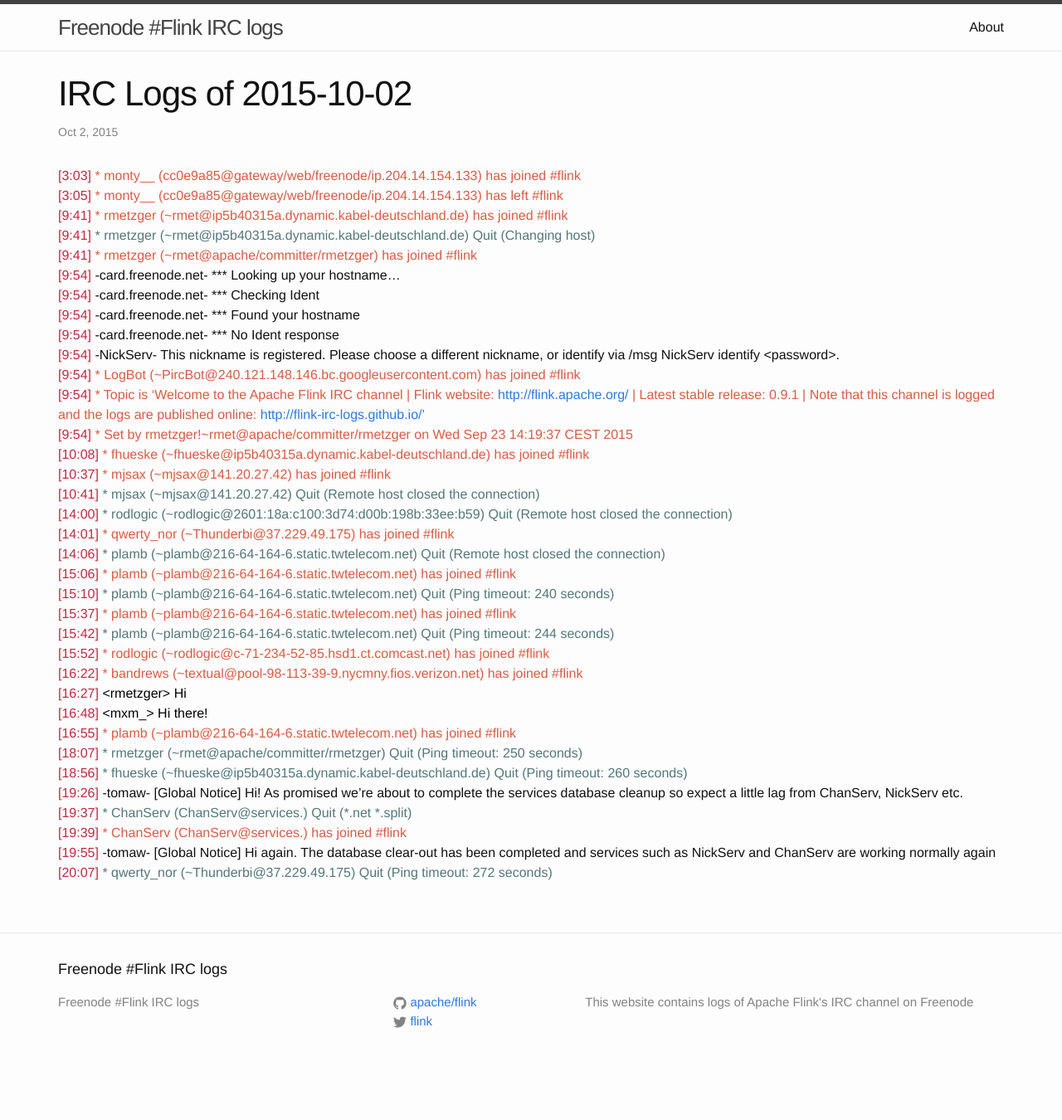
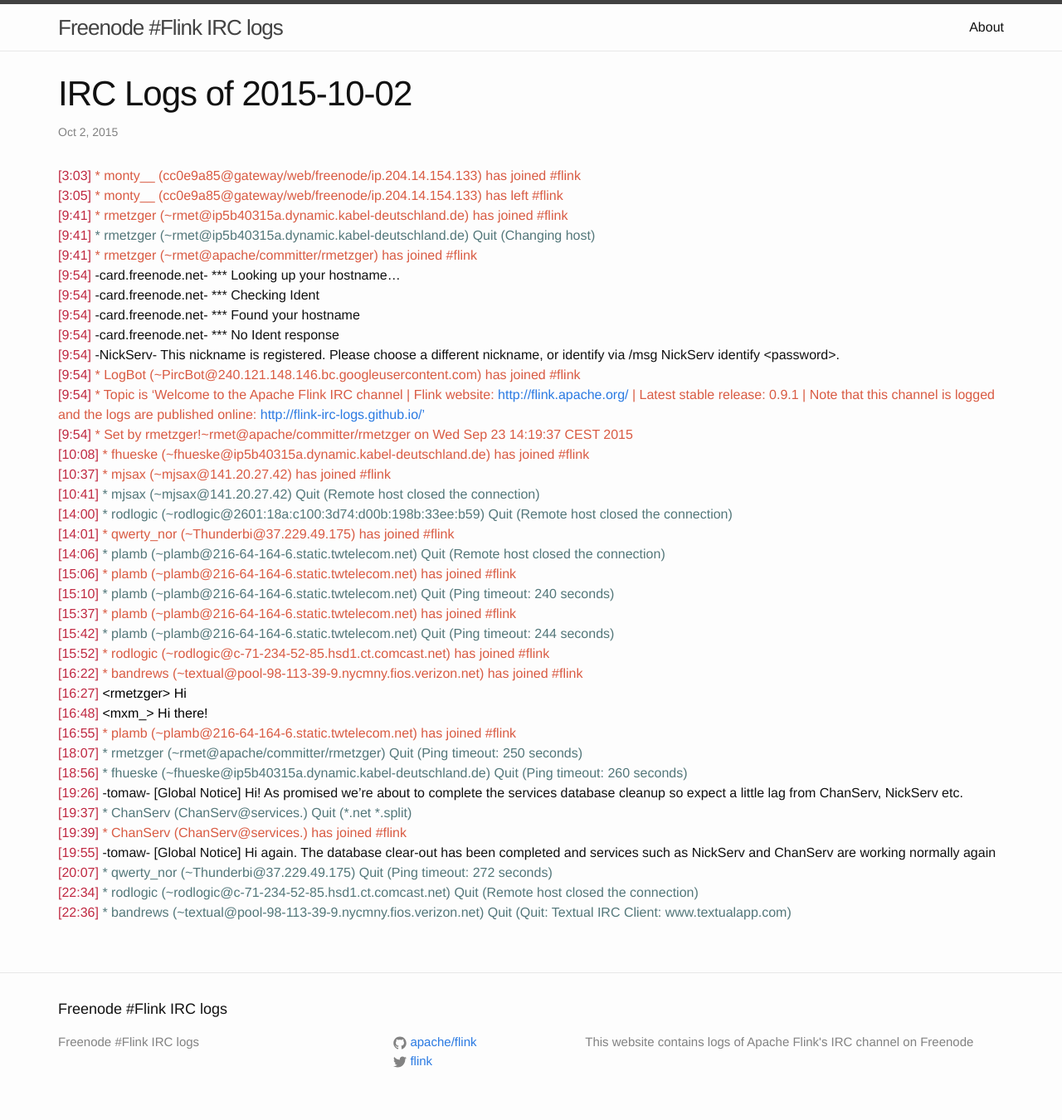
Before and after one commit to flink-irc-logs/flink-irc-logs.github.io, a Jekyll site: the page built from _posts/2015-10-02-logs.markdown, in a window 1280 px wide. Shown: the whole page at 83% size. Built offline with Jekyll 4.4.1, drawn with Linux system fonts in a browser that asks for light colours; before the commit the page ends 1302 px from its top, so only the background shows below that.

Commit message:
Update of the logs on Fri Oct  2 23:21:38 CEST 2015

```diff
--- a/_posts/2015-10-02-logs.markdown
+++ b/_posts/2015-10-02-logs.markdown
@@ -39,3 +39,5 @@
 <span class="irc-date">[19:39]</span> <span class="irc-green">* ChanServ (ChanServ@services.) has joined #flink</span><br />
 <span class="irc-date">[19:55]</span> <span class="irc-brown">-tomaw- [Global Notice] Hi again. The database clear-out has been completed and services such as NickServ and ChanServ are working normally again</span><br />
 <span class="irc-date">[20:07]</span> <span class="irc-navy">* qwerty_nor (~Thunderbi@37.229.49.175) Quit (Ping timeout: 272 seconds)</span><br />
+<span class="irc-date">[22:34]</span> <span class="irc-navy">* rodlogic (~rodlogic@c-71-234-52-85.hsd1.ct.comcast.net) Quit (Remote host closed the connection)</span><br />
+<span class="irc-date">[22:36]</span> <span class="irc-navy">* bandrews (~textual@pool-98-113-39-9.nycmny.fios.verizon.net) Quit (Quit: Textual IRC Client: www.textualapp.com)</span><br />
```
